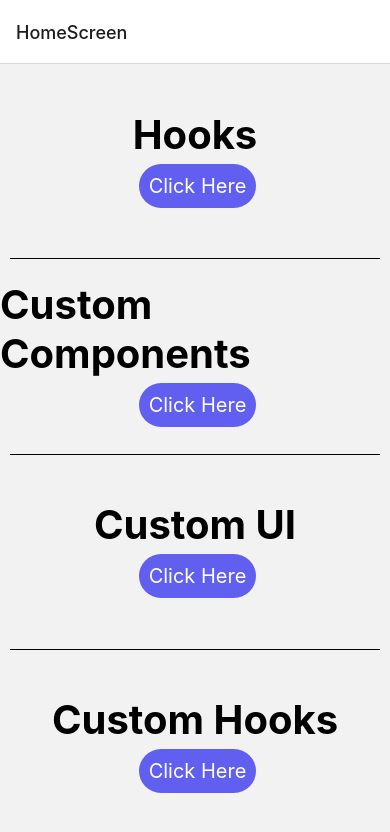
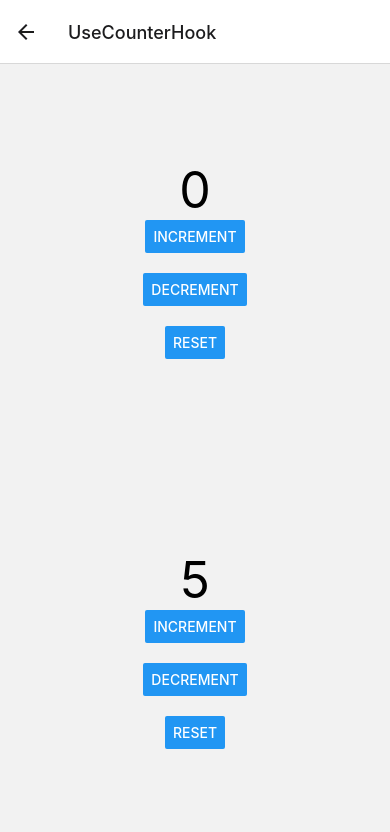
Before and after one commit to TanmayJain33/RNCounterApp, a React Native app: screen /UseCounterHook in a window 390 px wide. Shown: the top 832 px of the page. Built offline with nearby package versions, Linux system fonts and the light colour scheme.

Commit message:
Add useCounter() custom hook

```diff
--- a/App.js
+++ b/App.js
@@ -35,6 +35,7 @@ import LoginUIScreen from './screens/customUIScreen/LoginUIScreen';
 import BookStoreUIScreen from './screens/customUIScreen/BookStoreUIScreen';
 import CustomHooksScreen from './screens/CustomHooksScreen';
 import UseDocumentTitleHook from './screens/customHooksScreen/useDocumentTitleHook';
+import UseCounterHook from './screens/customHooksScreen/useCounterHook';
 
 const Stack = createStackNavigator();
 
@@ -91,6 +92,7 @@ export default function App() {
           name="UseDocumentTitleHook"
           component={UseDocumentTitleHook}
         />
+        <Stack.Screen name="UseCounterHook" component={UseCounterHook} />
       </Stack.Navigator>
     </NavigationContainer>
   );
--- /dev/null
+++ b/components/CounterOne.js
@@ -0,0 +1,22 @@
+import React from 'react';
+import {View, Text, Button} from 'react-native';
+import useCounter from '../screens/customHooks/useCounter';
+
+export default function CounterOne() {
+  const {counter, increment, decrement, reset} = useCounter(0, 1);
+
+  return (
+    <>
+      <View style={{flex: 1, alignItems: 'center', justifyContent: 'center'}}>
+        <Text style={{textAlign: 'center', fontSize: 50, color: '#000'}}>
+          {counter}
+        </Text>
+        <Button title="Increment" onPress={increment} />
+        <View style={{margin: 10}} />
+        <Button title="Decrement" onPress={decrement} />
+        <View style={{margin: 10}} />
+        <Button title="Reset" onPress={reset} />
+      </View>
+    </>
+  );
+}
--- /dev/null
+++ b/components/CounterTwo.js
@@ -0,0 +1,22 @@
+import React from 'react';
+import {View, Text, Button} from 'react-native';
+import useCounter from '../screens/customHooks/useCounter';
+
+export default function CounterTwo() {
+  const {counter, increment, decrement, reset} = useCounter(5, 5);
+
+  return (
+    <>
+      <View style={{flex: 1, alignItems: 'center', justifyContent: 'center'}}>
+        <Text style={{textAlign: 'center', fontSize: 50, color: '#000'}}>
+          {counter}
+        </Text>
+        <Button title="Increment" onPress={increment} />
+        <View style={{margin: 10}} />
+        <Button title="Decrement" onPress={decrement} />
+        <View style={{margin: 10}} />
+        <Button title="Reset" onPress={reset} />
+      </View>
+    </>
+  );
+}
--- a/screens/CustomHooksScreen.js
+++ b/screens/CustomHooksScreen.js
@@ -28,6 +28,23 @@ export default function CustomHooksScreen({navigation}) {
           backgroundColor: '#000',
         }}
       />
+      <View style={{flexDirection: 'row', alignItems: 'center', flex: 1}}>
+        <Text style={{fontSize: 20, fontWeight: '700', color: '#000'}}>
+          useCounter() Hook
+        </Text>
+        <TouchableOpacity
+          style={{
+            margin: 5,
+            marginLeft: 10,
+            backgroundColor: '#605ff0',
+            borderRadius: 40,
+          }}
+          onPress={() => navigation.navigate('UseCounterHook')}>
+          <Text style={{fontSize: 15, color: '#fff', padding: 10}}>
+            Click Here
+          </Text>
+        </TouchableOpacity>
+      </View>
     </View>
   );
 }
--- /dev/null
+++ b/screens/customHooks/useCounter.js
@@ -0,0 +1,19 @@
+import {useState} from 'react';
+
+export default function useCounter(initialCounter, value) {
+  const [counter, setCounter] = useState(initialCounter);
+
+  function increment() {
+    setCounter(counter + value);
+  }
+
+  function decrement() {
+    setCounter(counter - value);
+  }
+
+  function reset() {
+    setCounter(initialCounter);
+  }
+
+  return {counter, increment, decrement, reset};
+}
--- /dev/null
+++ b/screens/customHooksScreen/useCounterHook.js
@@ -0,0 +1,13 @@
+import React from 'react';
+import {View} from 'react-native';
+import CounterOne from '../../components/CounterOne';
+import CounterTwo from '../../components/CounterTwo';
+
+export default function UseCounterHook() {
+  return (
+    <View style={{flex: 1, alignItems: 'center', justifyContent: 'center'}}>
+      <CounterOne />
+      <CounterTwo />
+    </View>
+  );
+}
```
